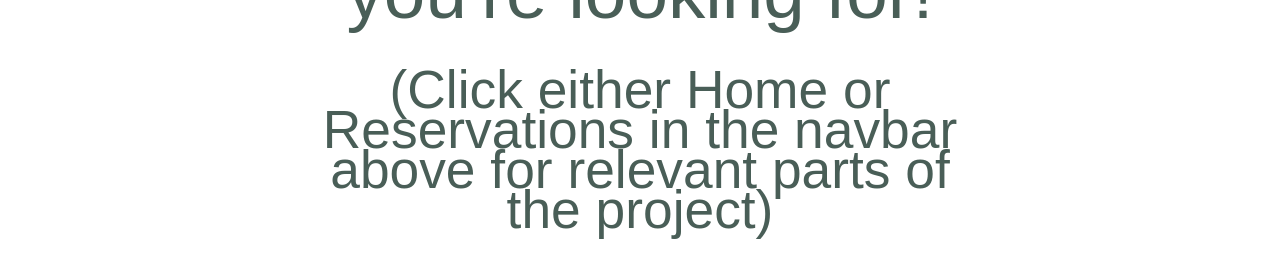
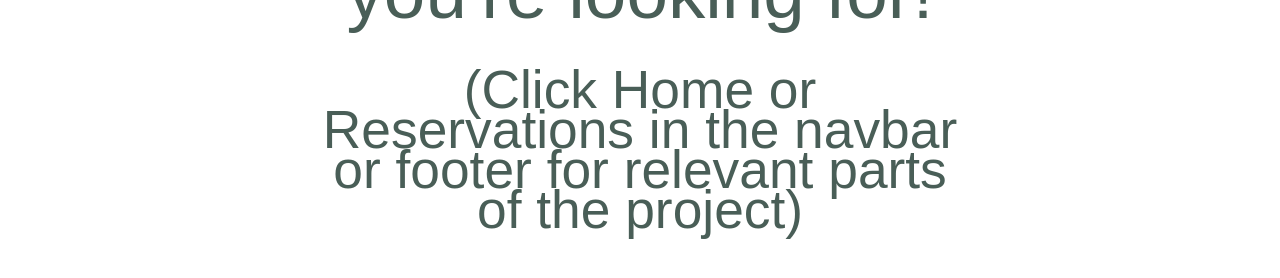
Before and after one commit to acktreptow/little-lemon, a React (Create React App) app: page /little-lemon/menu in a window 1280 px wide. Shown: the part 202-480 px from the top of the page. Built offline with nearby package versions, Linux system fonts and the light colour scheme; a web font is replaced by a local one.

Commit message:
update h2

```diff
--- a/src/pages/Others/WrongPage.js
+++ b/src/pages/Others/WrongPage.js
@@ -6,7 +6,7 @@ function WrongPage() {
     <div className="page-container">
       <h1 className="title">This isn't the page you're looking for!</h1>
       <h2 className="sub-title">
-        (Click either Home or Reservations in the navbar above for relevant
+        (Click Home or Reservations in the navbar or footer for relevant
         parts of the project)
       </h2>
       <img src={starWars} className="star-wars-img" alt="Star Wars meme" />
```
